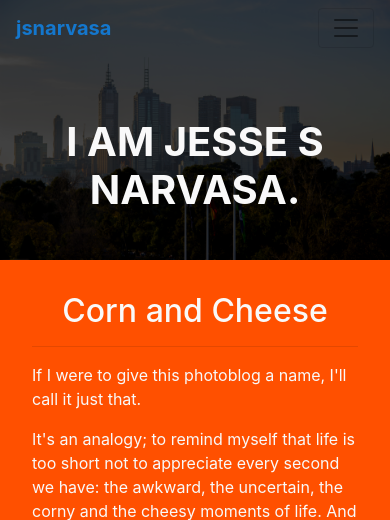
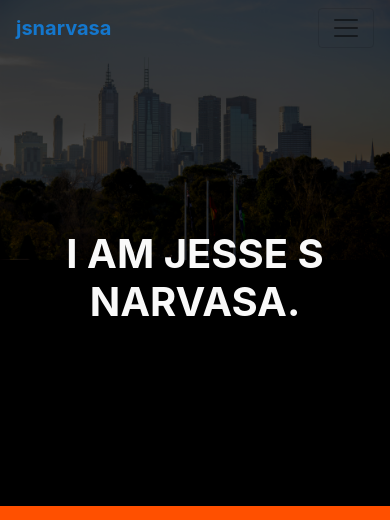
Before and after one commit to jsnarvasa/jsnarvasa.com, a Flask app: page / in a window 390 px wide. Shown: the top 520 px of the page. Run offline with Flask 2, Linux system fonts and the light colour scheme; parts of the project's set-up code (start-up, migrations or seed data) failed here and were passed over; some libraries are stand-ins or nearby versions.

Commit message:
Fix for queue pool, fix for home splashscreen on mobile

```diff
--- a/app/app/main.py
+++ b/app/app/main.py
@@ -59,4 +59,4 @@ def generate_random_color():
 
 
 if __name__ == "__main__":
-    app.run(host='0.0.0.0', debug=True, port=80)
+    app.run(host='0.0.0.0', port=80)
--- a/app/app/static/css/style.css
+++ b/app/app/static/css/style.css
@@ -31,10 +31,17 @@ body {
 }
 
 /* Only used index.html */
+#splash-image-div{
+    min-height:60vh;
+    max-height:100vh;
+    overflow:hidden;
+    background-color: #000000;
+}
+
 #splash-image {
     width:100%;
 	height:auto;
-    max-width:3456px;
+    max-width:1920px;
     opacity:0.27;
 }
 
--- a/app/app/templates/index.html
+++ b/app/app/templates/index.html
@@ -35,7 +35,7 @@
 
 
         <!-- The splash image -->
-        <div class="container-fluid" id="splash-image-div" style="max-height:100vh;overflow:hidden;background-color: #000000">
+        <div class="container-fluid" id="splash-image-div">
             <img class="img-fluid" id="splash-image" src="{{url_for('static', filename='images/splashscreen.jpg')}}">
             <h1 class="text-center" id="splash-intro"><strong>I AM JESSE S NARVASA.</strong></h1>
         </div>
```
